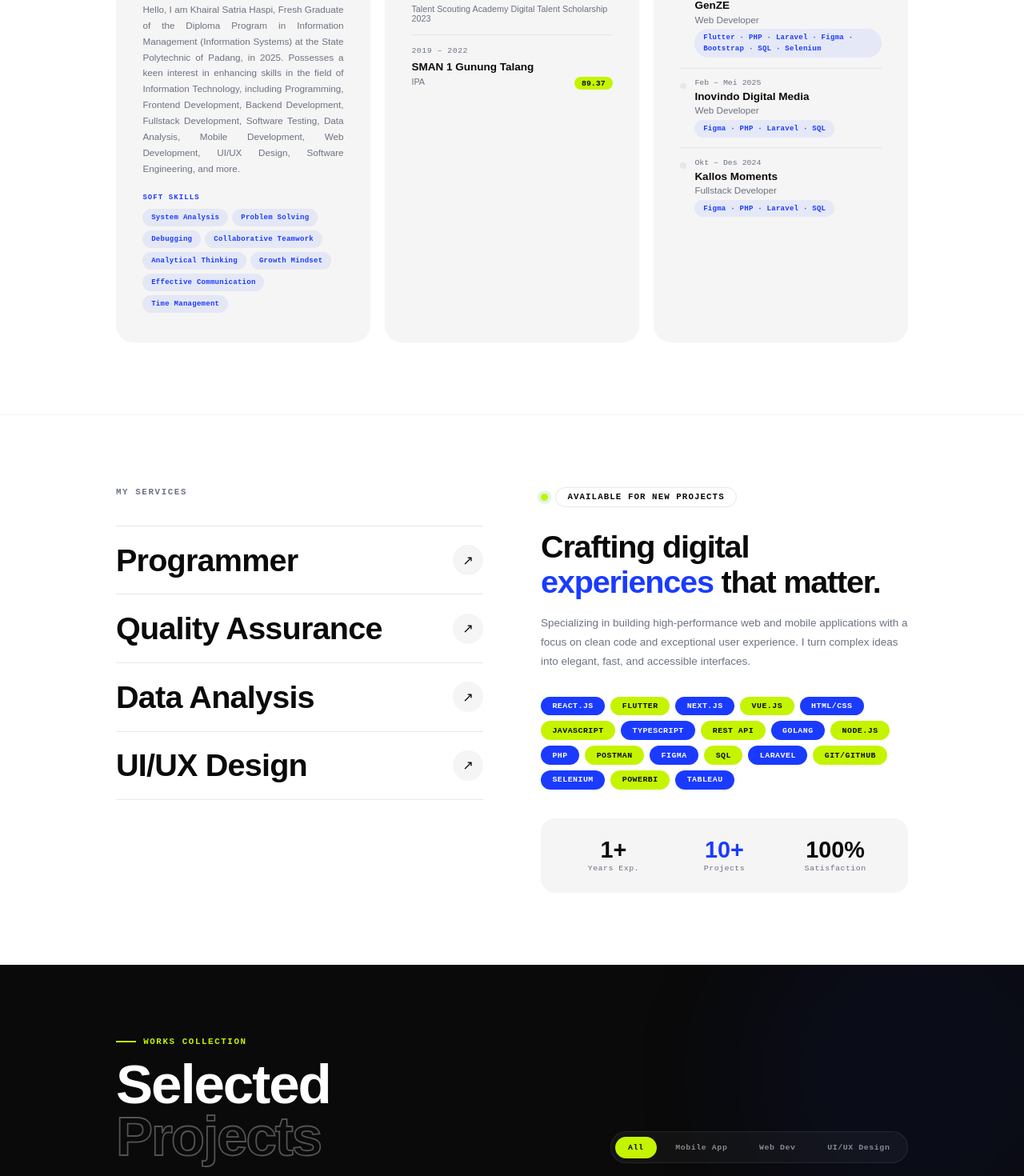
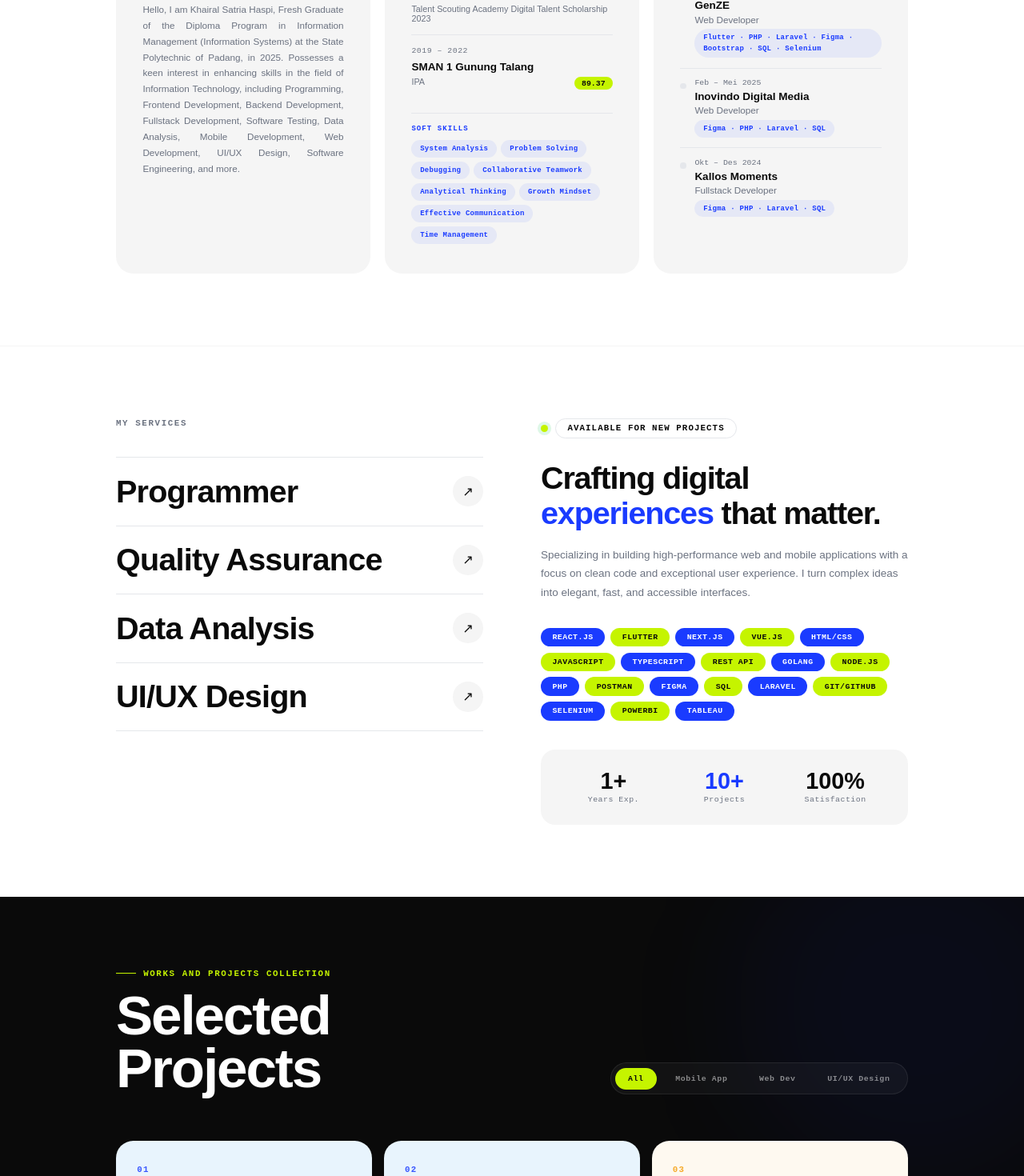
Before and after one commit to khairalsatria/khairalsatria.github.io, a React (Vite) app: page / in a window 1280 px wide. Shown: the part 1224-2694 px from the top of the page at 80% size. Built offline with nearby package versions, Linux system fonts and the light colour scheme.

Commit message:
final fixed

```diff
--- a/index.html
+++ b/index.html
@@ -2,7 +2,7 @@
 <html lang="en">
   <head>
     <meta charset="UTF-8" />
-    <link rel="icon" type="image/svg+xml" href="/favicon.svg" />
+    <link rel="icon" type="image/png" href="/icon.png" />
     <meta name="viewport" content="width=device-width, initial-scale=1.0" />
     <title>Portfolio</title>
     <link rel="preconnect" href="https://fonts.googleapis.com" />
--- a/src/sections/Features.tsx
+++ b/src/sections/Features.tsx
@@ -18,7 +18,7 @@ interface Card {
   type: 'profile' | 'education' | 'experience'
   title: string
   name?: string
-  roles?: string[]   // ← sekarang array of roles
+  roles?: string[]
   location?: string
   email?: string
   nohp?: string
@@ -43,8 +43,12 @@ const cards: Card[] = [
     location: '📍 Jakarta Selatan, Indonesia',
     email: 'khairalsatriahaspi@gmail.com',
     nohp: '📞 +62 812-7564-5952',
-    image: '/pp.png',
+    image: 'public/pp.png',
     bio: 'Hello, I am Khairal Satria Haspi, Fresh Graduate of the Diploma Program in Information Management (Information Systems) at the State Polytechnic of Padang, in 2025. Possesses a keen interest in enhancing skills in the field of Information Technology, including Programming, Frontend Development, Backend Development, Fullstack Development, Software Testing, Data Analysis, Mobile Development, Web Development, UI/UX Design, Software Engineering, and more.',
+  },
+  {
+    type: 'education',
+    title: 'EDUCATION & CERTIFICATIONS',
     softSkills: [
       'System Analysis',
       'Problem Solving',
@@ -53,12 +57,8 @@ const cards: Card[] = [
       'Analytical Thinking',
       'Growth Mindset',
       'Effective Communication',
-      'Time Management'
+      'Time Management',
     ],
-  },
-  {
-    type: 'education',
-    title: 'EDUCATION & CERTIFICATIONS',
     items: [
       { year: '2022 – 2025', school: 'Politeknik Negeri Padang', major: 'Manajemen Informatika', gpa: 'GPA 3.69' },
       { year: 'Feb – Jul 2024', school: 'Oracle Cloud Infrastructure Foundations', major: 'Talent Scouting Academy Digital Talent Scholarship 2024', gpa: '' },
@@ -147,7 +147,6 @@ const ProfileAvatar: React.FC<{ image?: string; name?: string; accentColor?: str
         cursor: 'default',
       }}
     >
-      {/* Rotating dashed ring */}
       <svg
         width="100"
         height="100"
@@ -170,7 +169,6 @@ const ProfileAvatar: React.FC<{ image?: string; name?: string; accentColor?: str
         />
       </svg>
 
-      {/* Counter-rotating accent dots */}
       <svg
         width="100"
         height="100"
@@ -196,7 +194,6 @@ const ProfileAvatar: React.FC<{ image?: string; name?: string; accentColor?: str
         })}
       </svg>
 
-      {/* Glow blob behind photo */}
       <div style={{
         position: 'absolute',
         inset: '6px',
@@ -207,7 +204,6 @@ const ProfileAvatar: React.FC<{ image?: string; name?: string; accentColor?: str
         opacity: hovered ? 1 : 0.5,
       }} />
 
-      {/* Photo */}
       <div style={{
         position: 'absolute',
         inset: '8px',
@@ -239,7 +235,6 @@ const ProfileAvatar: React.FC<{ image?: string; name?: string; accentColor?: str
         )}
       </div>
 
-      {/* Online badge */}
       <div style={{
         position: 'absolute',
         bottom: '10px', right: '4px',
@@ -392,7 +387,6 @@ const Features: React.FC = () => {
                   style={{ ...hiddenStyle, transitionDelay: '100ms', fontFamily: 'var(--font-mono)', fontSize: '11px', fontWeight: 700, letterSpacing: '0.15em', color: 'var(--blue)', marginBottom: '20px' }}
                 >{card.title}</div>
 
-                {/* Enhanced Profile Avatar */}
                 <div
                   ref={el => { const idx = itemCounter++; setItemRef(idx)(el as HTMLDivElement) }}
                   style={{ ...hiddenStyle, transitionDelay: '140ms' }}
@@ -405,7 +399,7 @@ const Features: React.FC = () => {
                   style={{ ...hiddenStyle, transitionDelay: '200ms', fontFamily: 'var(--font-display)', fontWeight: 800, fontSize: '22px', marginBottom: '8px' }}
                 >{card.name}</div>
 
-                {/* ── Animated Role Badge ── */}
+                {/* Animated Role Badge */}
                 <div
                   ref={el => { const idx = itemCounter++; setItemRef(idx)(el as HTMLDivElement) }}
                   style={{ ...hiddenStyle, transitionDelay: '240ms', marginBottom: '20px', minHeight: '28px' }}
@@ -418,7 +412,6 @@ const Features: React.FC = () => {
                     letterSpacing: '0.05em',
                     transition: 'all 0.3s ease',
                   }}>
-                    {/* Blinking cursor dot */}
                     <span style={{
                       display: 'inline-block',
                       width: '6px', height: '6px',
@@ -458,33 +451,6 @@ const Features: React.FC = () => {
                     ref={el => { const idx = itemCounter++; setItemRef(idx)(el as HTMLDivElement) }}
                     style={{ ...hiddenStyle, transitionDelay: '480ms', fontFamily: 'var(--font-display)', fontSize: '13px', color: 'var(--gray)', lineHeight: 1.7, textAlign: 'justify', marginTop: '4px' }}
                   >{card.bio}</div>
-
-                  {/* ── Soft Skills ── */}
-                  {card.softSkills && card.softSkills.length > 0 && (
-                    <div
-                      ref={el => { const idx = itemCounter++; setItemRef(idx)(el as HTMLDivElement) }}
-                      style={{ ...hiddenStyle, transitionDelay: '540ms', marginTop: '16px' }}
-                    >
-                      <div style={{
-                        fontFamily: 'var(--font-mono)', fontSize: '10px', fontWeight: 700,
-                        letterSpacing: '0.12em', color: 'var(--blue)',
-                        marginBottom: '10px',
-                      }}>SOFT SKILLS</div>
-                      <div style={{ display: 'flex', flexWrap: 'wrap', gap: '6px' }}>
-                        {card.softSkills.map((skill, k) => (
-                          <span key={k} style={{
-                            background: 'rgba(26,59,255,0.07)',
-                            color: 'var(--blue)',
-                            fontFamily: 'var(--font-mono)', fontSize: '10px', fontWeight: 700,
-                            padding: '4px 12px', borderRadius: '50px',
-                            letterSpacing: '0.03em',
-                            display: 'inline-block',
-                            lineHeight: 1.6,
-                          }}>{skill}</span>
-                        ))}
-                      </div>
-                    </div>
-                  )}
                 </div>
               </>
             )}
@@ -528,6 +494,39 @@ const Features: React.FC = () => {
                     )
                   })}
                 </div>
+
+                {/* ── Soft Skills (di bawah education) ── */}
+                {card.softSkills && card.softSkills.length > 0 && (
+                  <div
+                    ref={el => { const idx = itemCounter++; setItemRef(idx)(el as HTMLDivElement) }}
+                    style={{
+                      ...hiddenStyle,
+                      transitionDelay: `${160 + ((card.items?.length ?? 0) * 80) + 40}ms`,
+                      marginTop: '16px',
+                      borderTop: '1px solid var(--border)',
+                      paddingTop: '16px',
+                    }}
+                  >
+                    <div style={{
+                      fontFamily: 'var(--font-mono)', fontSize: '10px', fontWeight: 700,
+                      letterSpacing: '0.12em', color: 'var(--blue)',
+                      marginBottom: '10px',
+                    }}>SOFT SKILLS</div>
+                    <div style={{ display: 'flex', flexWrap: 'wrap', gap: '6px' }}>
+                      {card.softSkills.map((skill, k) => (
+                        <span key={k} style={{
+                          background: 'rgba(26,59,255,0.07)',
+                          color: 'var(--blue)',
+                          fontFamily: 'var(--font-mono)', fontSize: '10px', fontWeight: 700,
+                          padding: '4px 12px', borderRadius: '50px',
+                          letterSpacing: '0.03em',
+                          display: 'inline-block',
+                          lineHeight: 1.6,
+                        }}>{skill}</span>
+                      ))}
+                    </div>
+                  </div>
+                )}
               </>
             )}
 
--- a/src/sections/Work.tsx
+++ b/src/sections/Work.tsx
@@ -33,7 +33,7 @@ const projects: Project[] = [
     ],
   },
   {
-    id: 2,
+    id: 4,
     title: 'Chatbot BKN',
     category: 'Web Dev',
     tags: ['Frontend', 'Next.js', 'Typescript'],
@@ -49,7 +49,7 @@ const projects: Project[] = [
     ],
   },
   {
-    id: 3,
+    id: 7,
     title: 'Sisfo Desa',
     category: 'UI/UX Design',
     tags: ['Figma', 'Prototype'],
@@ -66,7 +66,7 @@ const projects: Project[] = [
     ],
   },
   {
-    id: 4,
+    id: 2,
     title: 'JDIH Mobile BKN',
     category: 'Mobile App',
     tags: ['Frontend', 'Flutter', 'Figma'],
@@ -99,7 +99,7 @@ const projects: Project[] = [
     ],
   },
   {
-    id: 6,
+    id: 8,
     title: 'Kallos Moments',
     category: 'Web Dev',
     tags: ['Fullstack', 'PHP', 'Laravel'],
@@ -116,7 +116,7 @@ const projects: Project[] = [
     ],
   },
   {
-    id: 7,
+    id: 3,
     title: 'JDIH Mobile BKN',
     category: 'UI/UX Design',
     tags: ['Figma', 'Prototype'],
@@ -130,7 +130,7 @@ const projects: Project[] = [
     ],
   },
   {
-    id: 8,
+    id: 6,
     title: 'GenZE',
     category: 'Web Dev',
     tags: ['Fullstack', 'PHP', 'Laravel'],
@@ -231,12 +231,12 @@ const Work: React.FC = () => {
             <div style={{ display: 'flex', alignItems: 'center', gap: '10px', marginBottom: '16px' }}>
               <div style={{ width: '28px', height: '2px', background: 'var(--lime)' }} />
               <p style={{ fontFamily: 'var(--font-mono)', fontSize: '12px', fontWeight: 700, letterSpacing: '0.15em', color: 'var(--lime)' }}>
-                WORKS COLLECTION
+                WORKS AND PROJECTS COLLECTION
               </p>
             </div>
             <h2 style={{ fontFamily: 'var(--font-display)', fontWeight: 800, fontSize: 'clamp(40px, 6vw, 80px)', letterSpacing: '-0.03em', color: 'white', lineHeight: 0.95 }}>
               Selected<br />
-              <span style={{ WebkitTextStroke: '2px rgba(255,255,255,0.3)', color: 'transparent' }}>Projects</span>
+              <span style={{ color: 'white' }}>Projects</span>
             </h2>
           </div>
 
```
Also changed, not shown: public/icon.png (added).
